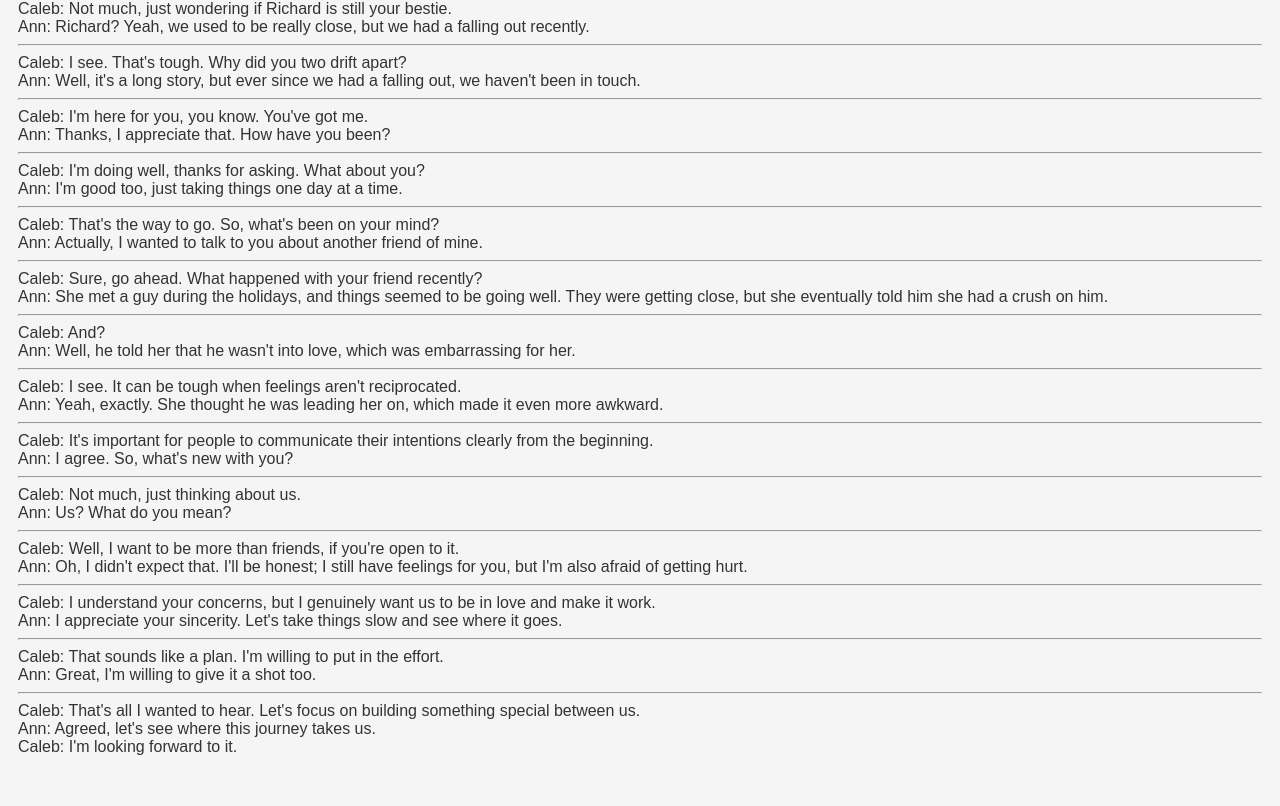
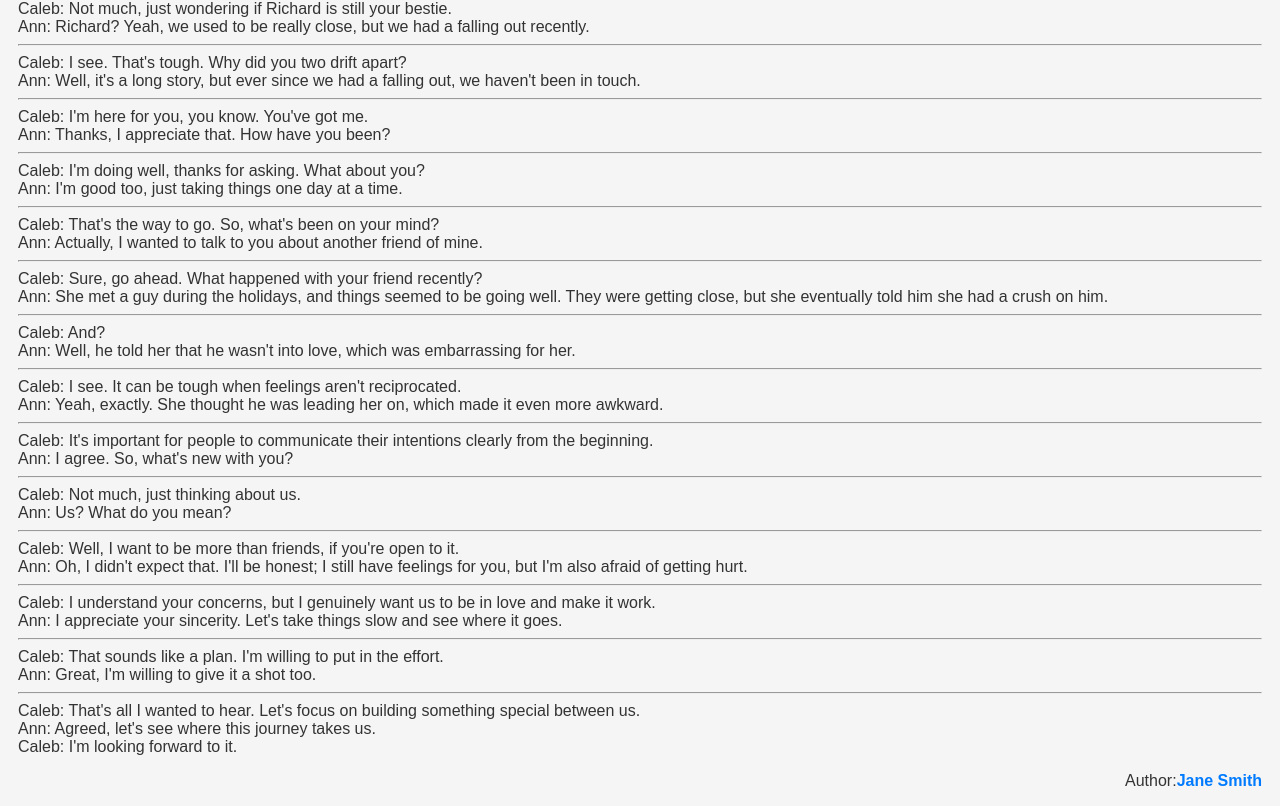
Before and after one commit to Elite6802/betrayal, a plain HTML site: page index.html in a window 1280 px wide. Shown: the part 346-1152 px from the top of the page. Drawn offline with Linux system fonts and the light colour scheme.

Commit message:
Update index.html

```diff
--- a/index.html
+++ b/index.html
@@ -11,6 +11,14 @@
             color: #333;
             padding: 10px;
         }
+        #authorName {
+        font-weight: bold;
+        color: #007BFF; /* Blue color for the author's name */
+        float: right;
+    }
+    #author{
+        float: right;
+    }
     </style>
 </head>
 <body>
@@ -70,6 +78,7 @@ Caleb: That's all I wanted to hear. Let's focus on building something special be
 Ann: Agreed, let's see where this journey takes us. <br>
 
 Caleb: I'm looking forward to it. <br>
+        <p id="author">Author: <span id="authorName">Jane Smith</span></p>
     </p>
 </body>
 </html>
```
